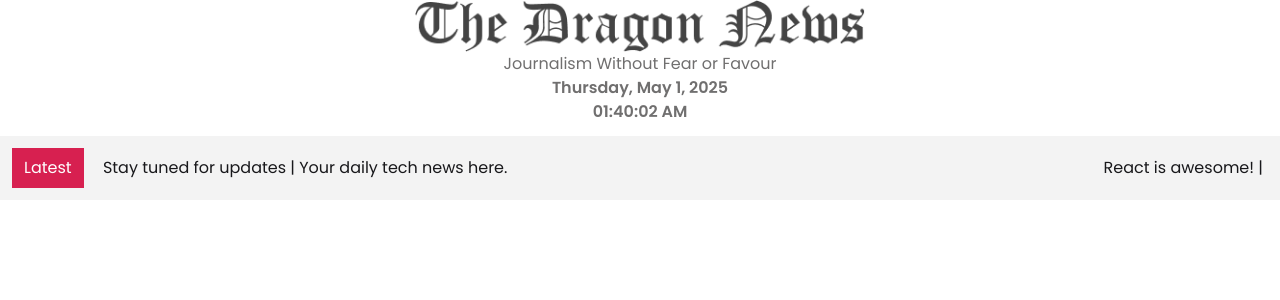
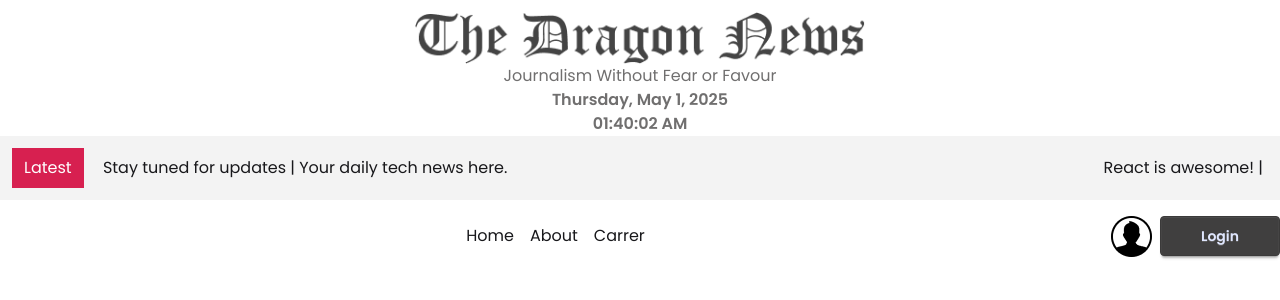
Before and after one commit to iktushar01/dragon-news-webapp, a React (Vite) app: page / in a window 1280 px wide. Shown: the top 300 px of the page. Built offline with nearby package versions, Linux system fonts and the light colour scheme.

Commit message:
navbar add

```diff
--- a/src/Components/Navbar.jsx
+++ b/src/Components/Navbar.jsx
@@ -1,9 +1,20 @@
 import React from 'react';
+import { NavLink } from 'react-router';
+import user from "../assets/user.png"
 
 const Navbar = () => {
     return (
-        <div>
-
+        <div className='flex justify-between items-center my-4'>
+            <div className=''></div>
+            <div className="nav flex gap-4">
+                <NavLink to='/'>Home</NavLink>
+                <NavLink to='/about'>About</NavLink>
+                <NavLink to='/carrer'>Carrer</NavLink>
+            </div>
+            <div className="login_btn flex gap-2 items-center">
+                <img src={user} alt="user" />
+                <button className='btn btn-primary px-10'>Login</button>
+            </div>
         </div>
     );
 };
--- a/src/Layouts/HomeLayout.jsx
+++ b/src/Layouts/HomeLayout.jsx
@@ -2,14 +2,18 @@ import React from 'react';
 import { Outlet } from 'react-router';
 import Header from '../Components/Header';
 import LatestNews from '../Components/LatestNews';
+import Navbar from '../Components/Navbar';
 
 const HomeLayout = () => {
     return (
-        <div>
+        <div className='container mx-auto my-3'>
            <Header/>
-           <section className='container mx-auto my-3'>
+           <section>
             <LatestNews></LatestNews>
            </section>
+           <nav>
+            <Navbar></Navbar>
+           </nav>
             <main>
                 <section className='left_nav'></section>
                 <section className='main'>
--- a/src/Routes/Routes.jsx
+++ b/src/Routes/Routes.jsx
@@ -1,7 +1,6 @@
 import {
     createBrowserRouter,
   } from "react-router";
-import Home from "../Pages/Home/Home";
 import HomeLayout from "../Layouts/HomeLayout";
 
 
```
